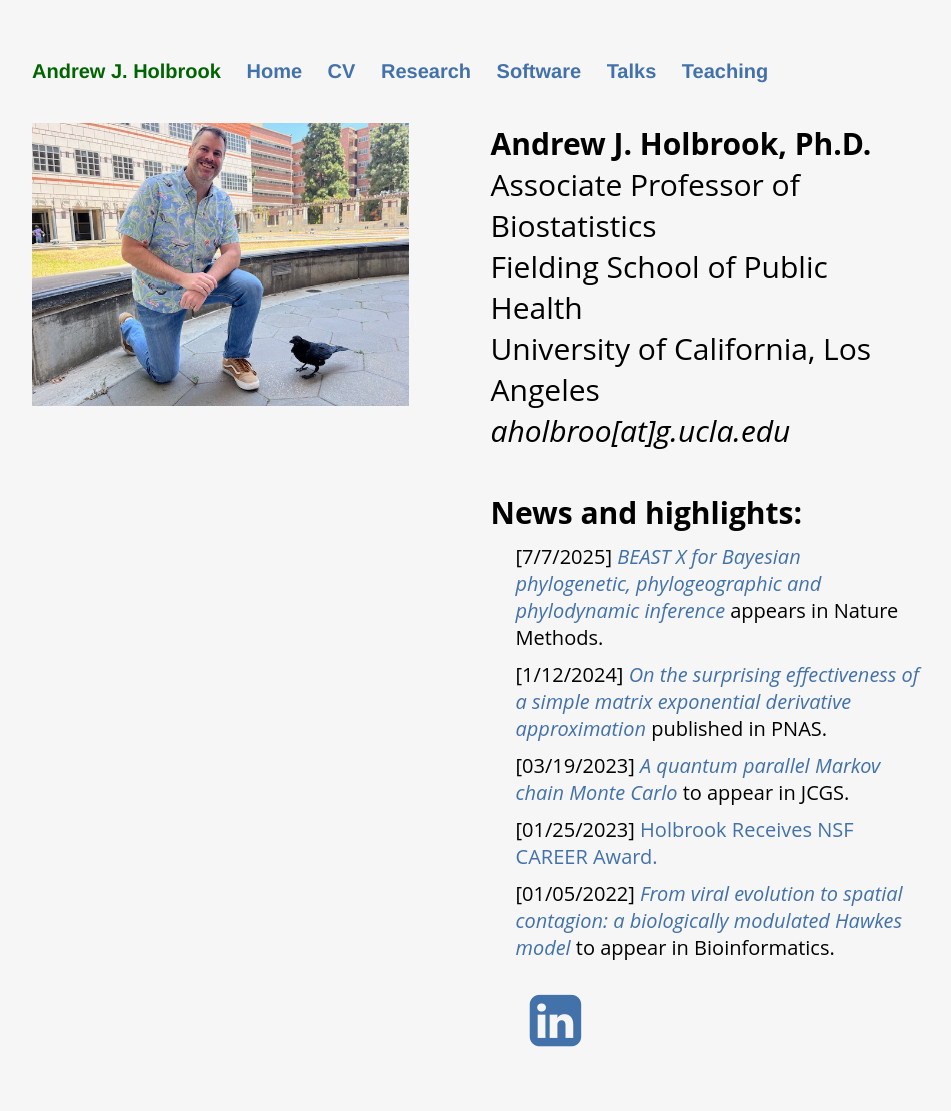
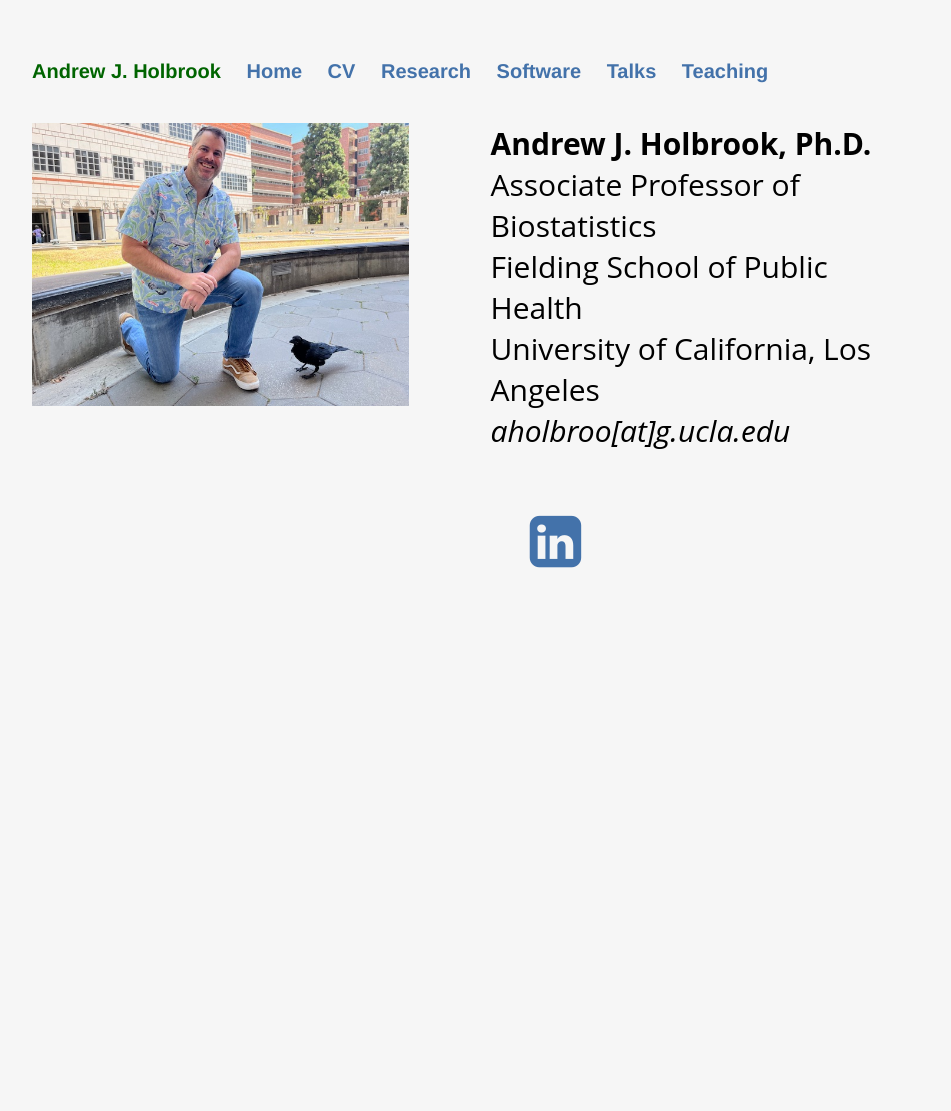
Before and after one commit to andrewjholbrook/andrewjholbrook.github.io, a Jekyll site: the page built from index.html, in a window 1280 px wide. Shown: the whole page, without its empty margins (160-1111 px from the left). Built offline with Jekyll 4.4.1, drawn with Linux system fonts in a browser that asks for light colours; a style sheet for code colours, icons or effects is not loaded; after the commit the page ends 900 px from its top, so only the background shows below that.

Commit message:
no more news

```diff
--- a/index.html
+++ b/index.html
@@ -23,18 +23,7 @@ title: Andrew Holbrook | Home
 </div>
 
 
-<div class="title">
-	<b>News and highlights:</b><br>
-</div>
-<ul id="news">
-  <li> [7/7/2025] <i><a href="https://www.nature.com/articles/s41592-025-02751-x" target="_blank">BEAST X for Bayesian phylogenetic, phylogeographic and phylodynamic inference</a></i> appears in Nature Methods.</li>
-	<li> [1/12/2024] <i><a href="https://doi.org/10.1073/pnas.2318989121" target="_blank">On the surprising effectiveness of a simple matrix exponential derivative approximation</a></i> published in PNAS.</li>
-        <li> [03/19/2023] <i><a href="https://doi.org/10.1080/10618600.2023.2195890" target="_blank">A quantum parallel Markov chain Monte Carlo</a></i> to appear in JCGS. </li>
-	<li> [01/25/2023]   <a href="https://cnsi.ucla.edu/project/february-21-2023-andrew-holbrook-receives-nsf-early-career-research-award/" target="_blank">Holbrook Receives NSF CAREER Award.</a></li>
-	<li> [01/05/2022] <i><a href="https://arxiv.org/abs/2103.03348" target="_blank">From viral evolution to spatial contagion: a biologically modulated Hawkes model</a></i> to appear in Bioinformatics.</li>
-</ul>
 
-</div>
 </div>
 
 
```
